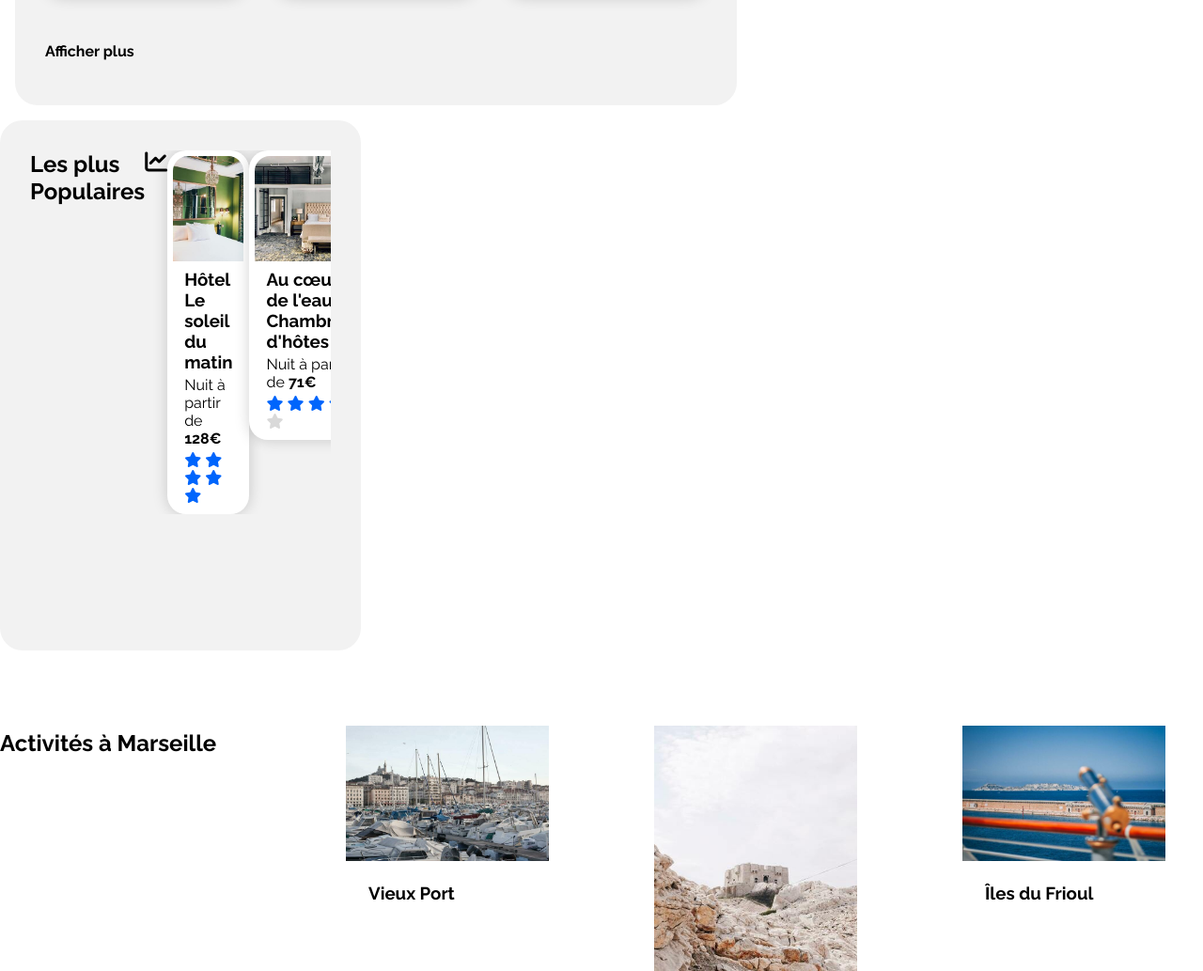
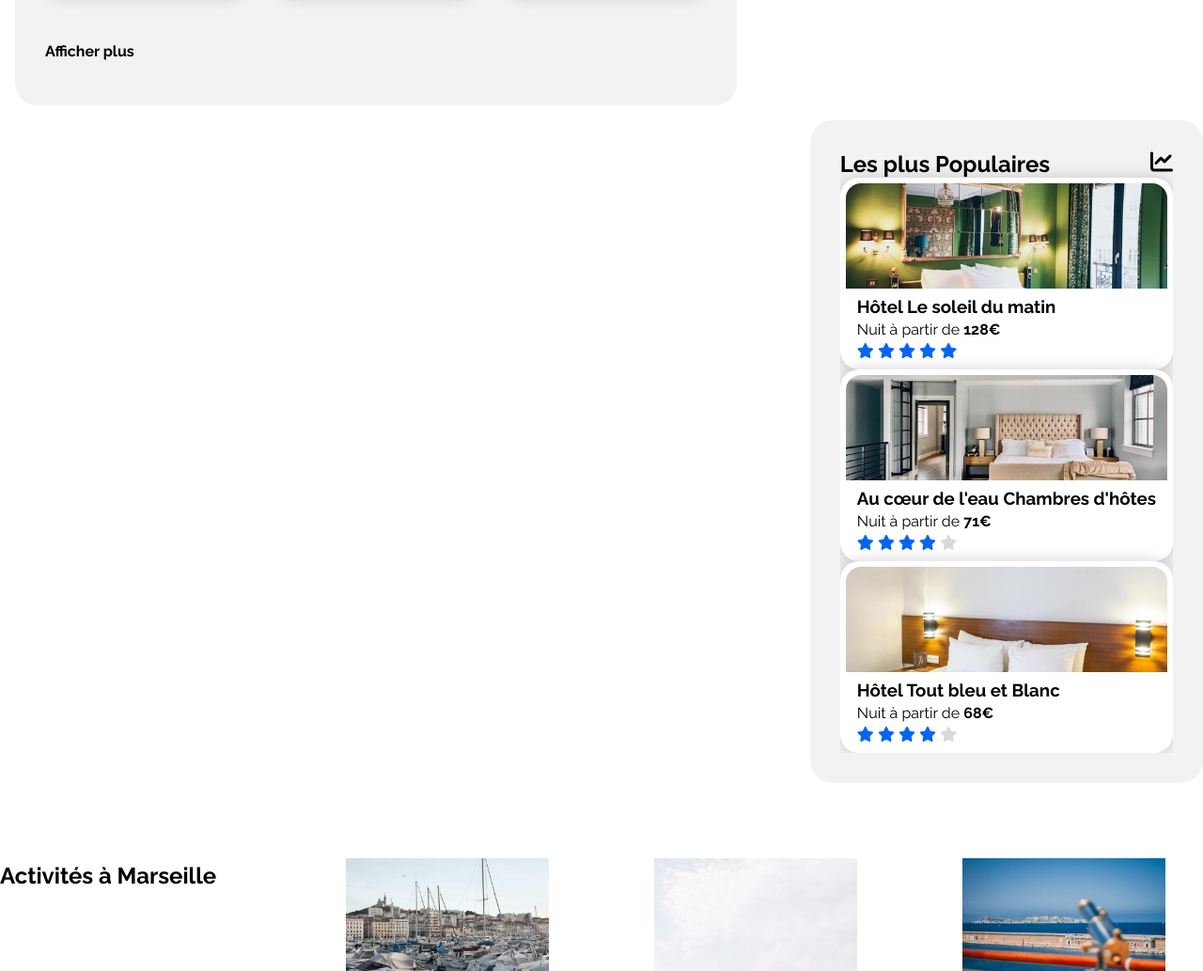
Before and after one commit to TheoCaudan/P2_CaudanTheo, a website: page index.html in a window 1280 px wide. Shown: the part 1005-2038 px from the top of the page at 94% size. Drawn offline with Linux system fonts and the light colour scheme.

Commit message:
Ajouts règles CSS pour popular

```diff
--- a/style/style.css
+++ b/style/style.css
@@ -412,13 +412,10 @@ a
 
 .popular
 {
-  max-width: 25%;
-  min-height: 500px;
-  max-height: 630px;
+  max-width: 29%;
   display: flex;
   row-gap: 2rem;
-  flex-direction: column;
-  justify-content: stretch;
+  justify-self: flex-end;
 }
 
 .popularHeaderTitle
@@ -431,7 +428,7 @@ a
 .popularMain
 {
   display: flex;
-  align-items: column;
+  flex-direction: column;
   height: 100%;
   overflow: auto;
 }
```
